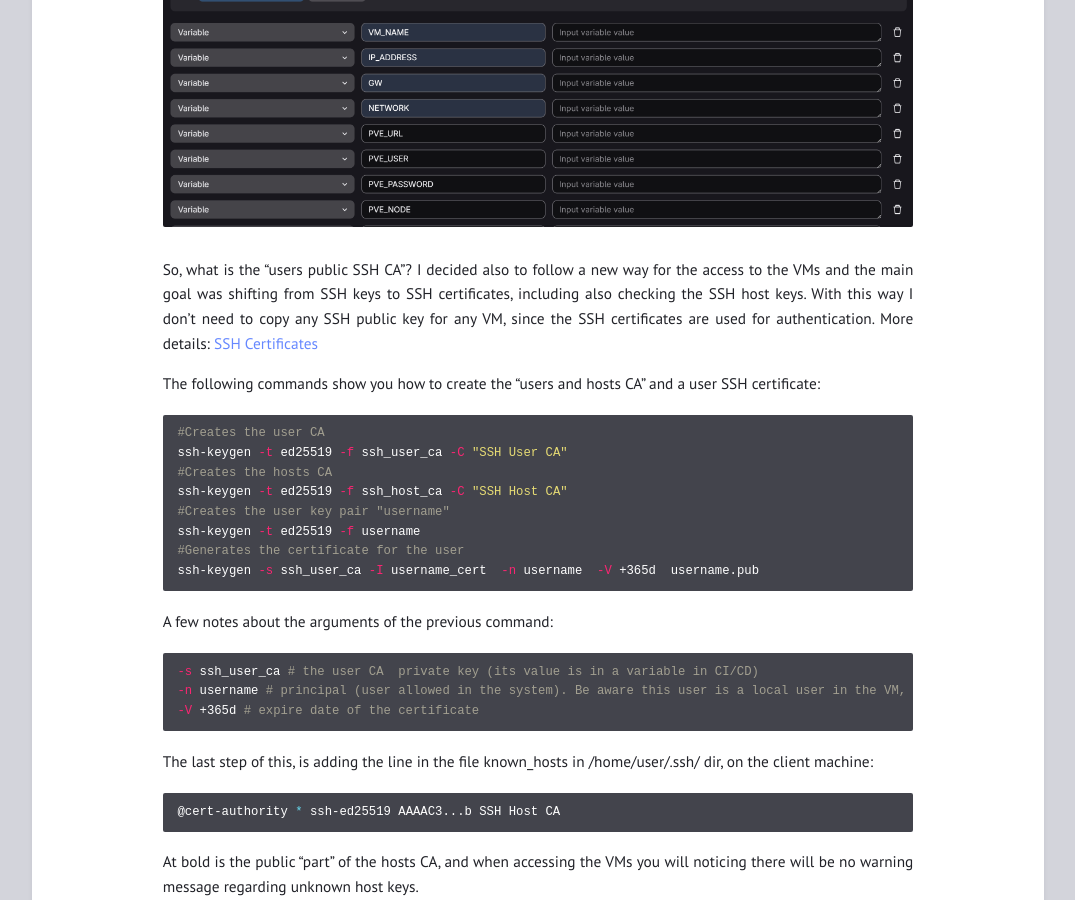
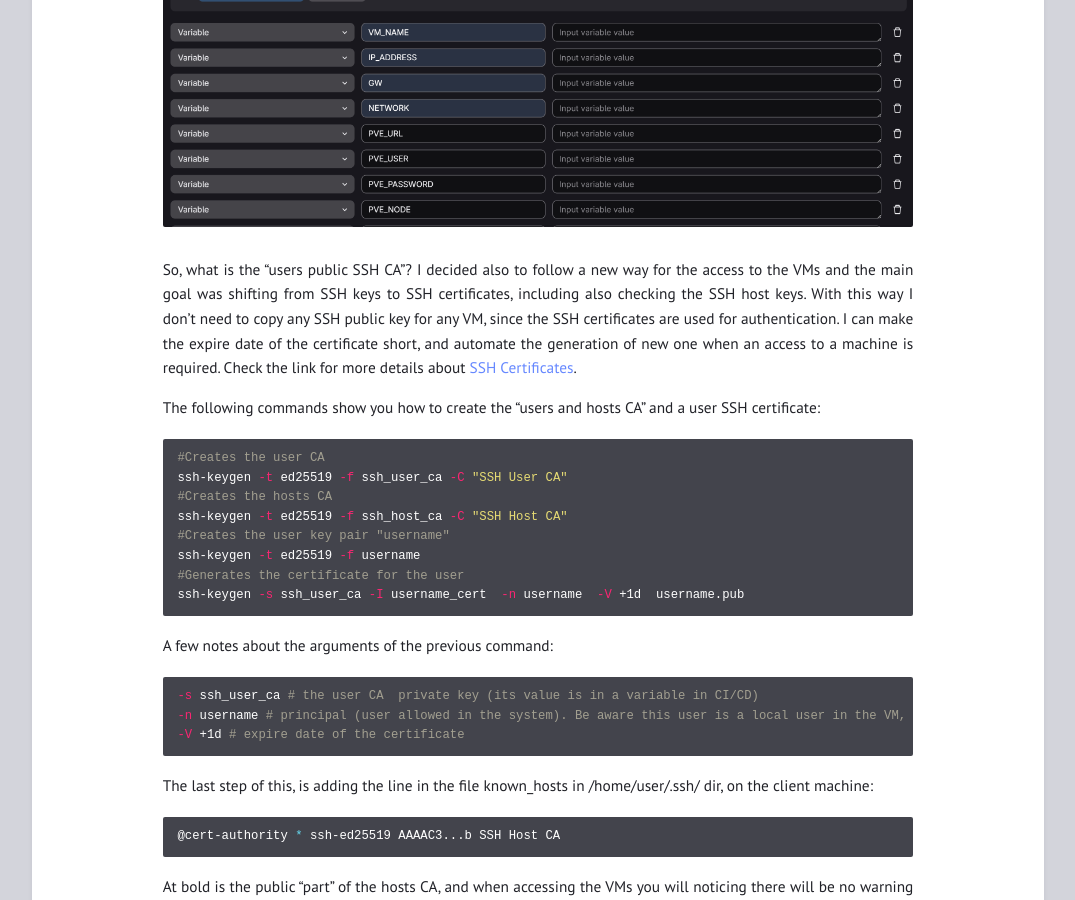
Before and after one commit to lptekdev/homelab, a Jekyll site: the page built from _posts/2026-05-12-PackerGitlabPipeline.md, in a window 1280 px wide and 900 px high, scrolled down 1445 px. Shown: the whole window, without its empty margins (102-1177 px from the left). Built offline with Jekyll 4.4.1, drawn with Linux system fonts in a browser that asks for light colours.

Commit message:
minor fixes

````diff
--- a/_posts/2026-05-12-PackerGitlabPipeline.md
+++ b/_posts/2026-05-12-PackerGitlabPipeline.md
@@ -27,7 +27,8 @@ Example of triggering manually a pipeline:
 
 ![Pipeline architecture](../assets/pipeline_run.png)
 
-So, what is the "users public SSH CA"? I decided also to follow a new way for the access to the VMs and the main goal was shifting from SSH keys to SSH certificates, including also checking the SSH host keys. With this way I don't need to copy any SSH public key for any VM, since the SSH certificates are used for authentication. More details: [SSH Certificates](https://goteleport.com/blog/how-to-configure-ssh-certificate-based-authentication/)
+So, what is the "users public SSH CA"? I decided also to follow a new way for the access to the VMs and the main goal was shifting from SSH keys to SSH certificates, including also checking the SSH host keys. With this way I don't need to copy any SSH public key for any VM, since the SSH certificates are used for authentication. I can make the expire date of the certificate short, and automate the generation of new one when an access to a machine is required.
+Check the link for more details about [SSH Certificates](https://goteleport.com/blog/how-to-configure-ssh-certificate-based-authentication/).
 
 The following commands show you how to create the "users and hosts CA" and a user SSH certificate:
 
@@ -39,14 +40,14 @@ ssh-keygen -t ed25519 -f ssh_host_ca -C "SSH Host CA"
 #Creates the user key pair "username"
 ssh-keygen -t ed25519 -f username
 #Generates the certificate for the user
-ssh-keygen -s ssh_user_ca -I username_cert  -n username  -V +365d  username.pub
+ssh-keygen -s ssh_user_ca -I username_cert  -n username  -V +1d  username.pub
 ```
 
 A few notes about the arguments of the previous command:
 ```bash
 -s ssh_user_ca # the user CA  private key (its value is in a variable in CI/CD)
 -n username # principal (user allowed in the system). Be aware this user is a local user in the VM, and must be present
--V +365d # expire date of the certificate
+-V +1d # expire date of the certificate
 ```
 
 The last step of this, is adding the line in the file known_hosts in /home/user/.ssh/ dir, on the client machine:
@@ -57,7 +58,7 @@ At bold is the public "part" of the hosts CA, and when accessing the VMs you wil
 
 You can access via SSH to the new VMs by:
 ```bash
-ssh -v -i user_private_key   -o CertificateFile=user_cert.pub     username@fqnd_of_the_server
+ssh -v -i user_private_key -o CertificateFile=user_cert.pub username@fqnd_of_the_server
 ```
 
 I finish this post with the Git repository link with the all the files: [Gitlab pipeline for Proxmox](https://github.com/lptekdev/gitlab-proxmox-packer)
````
